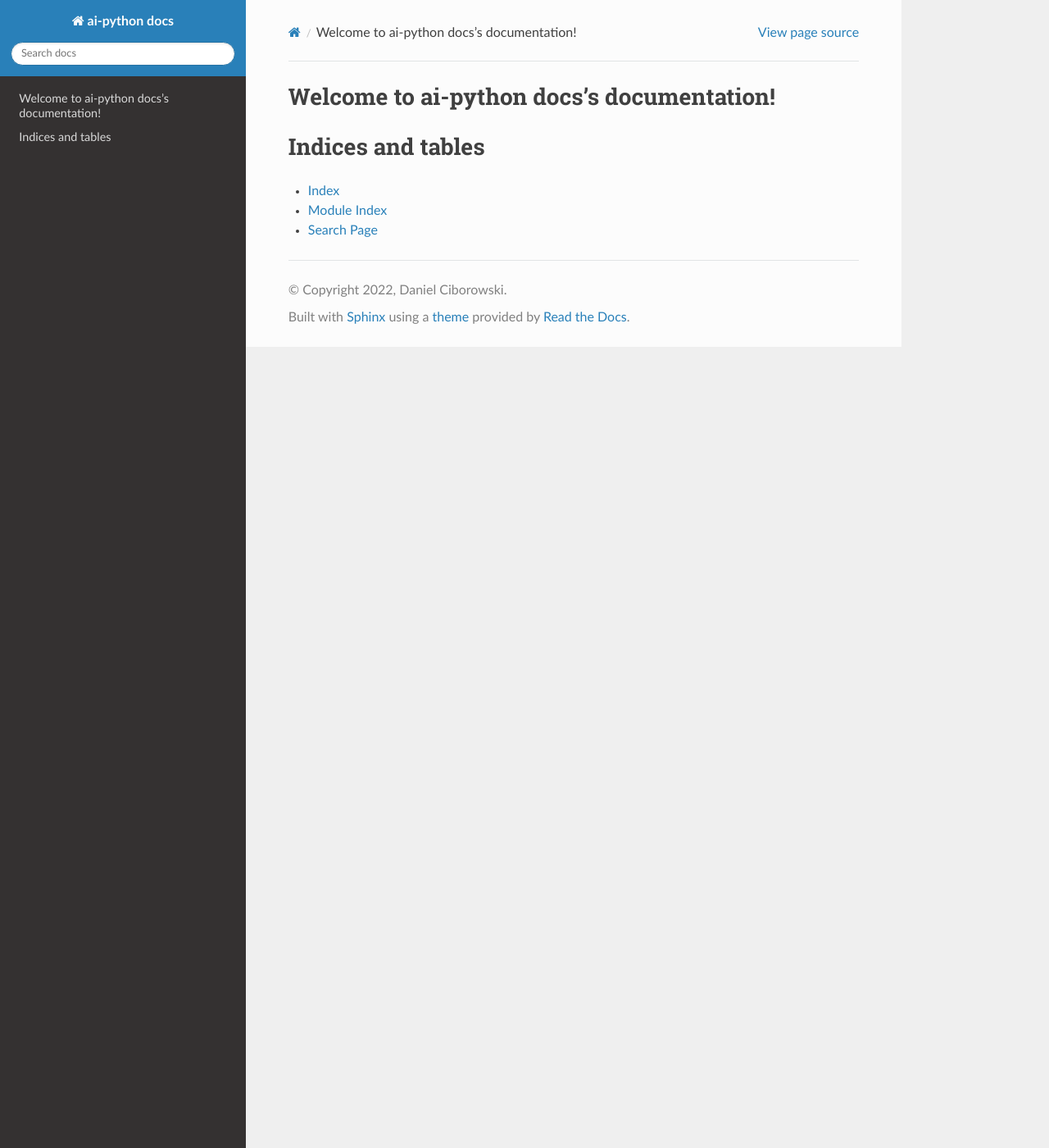
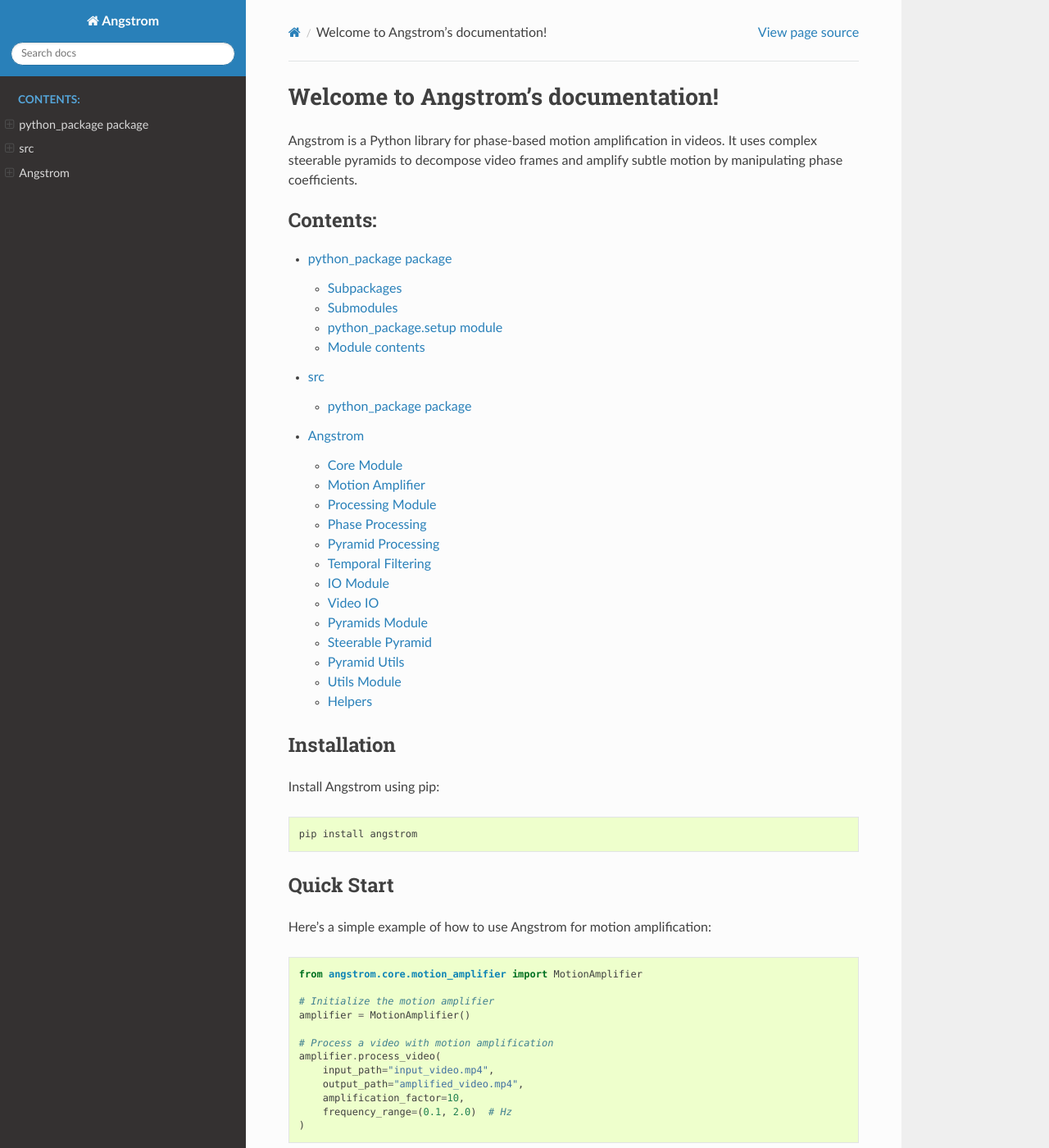
Before and after one commit to levi2234/Angstrom, a Sphinx documentation site: the page built from docs/index.rst, in a window 1280 px wide and 1400 px high. Shown: the whole window at 82% size. Built offline with Sphinx 7.4.7 and the Read the Docs theme 3.1.0, drawn with Linux system fonts in a browser that asks for light colours; some of the changed text lies outside the part shown.

Commit message:
fix: update CI/CD pipeline and documentation setup

```diff
--- a/docs/conf.py
+++ b/docs/conf.py
@@ -18,9 +18,9 @@ sys.path.insert(0, os.path.abspath("../src/"))
 
 # -- Project information -----------------------------------------------------
 
-project = "ai-python docs"
-copyright = "2022, Daniel Ciborowski"
-author = "Daniel Ciborowski"
+project = "Angstrom"
+copyright = "2024, Levi Thomas Jos van Es"
+author = "Levi Thomas Jos van Es"
 
 # The full version, including alpha/beta/rc tags
 release = "0.1.0"
@@ -39,6 +39,7 @@ extensions = [
     "sphinx.ext.viewcode",  # Add links to highlighted source code
     "sphinx.ext.napoleon",  # to render Google format docstrings
     "sphinx.ext.githubpages",
+    "sphinx_copybutton",
 ]
 
 # Add any paths that contain templates here, relative to this directory.
@@ -65,3 +66,16 @@ html_static_path = ["_static"]
 # Napoleon settings
 napoleon_include_init_with_doc = True
 napoleon_include_private_with_doc = True
+
+# Theme options
+html_theme_options = {
+    'navigation_depth': 4,
+    'titles_only': False,
+    'collapse_navigation': False,
+}
+
+# The name of the Pygments (syntax highlighting) style to use.
+pygments_style = 'sphinx'
+
+# If true, `todo` and `todoList` produce output, else they produce nothing.
+todo_include_todos = False
--- a/docs/index.rst
+++ b/docs/index.rst
@@ -1,16 +1,57 @@
-.. ai-python docs documentation master file, created by
-   sphinx-quickstart on Thu May  5 14:06:45 2022.
+.. Angstrom documentation master file, created by
+   sphinx-quickstart on Tue Mar 19 10:00:00 2024.
    You can adapt this file completely to your liking, but it should at least
    contain the root `toctree` directive.
 
-Welcome to ai-python docs's documentation!
-==========================================
+Welcome to Angstrom's documentation!
+====================================
+
+Angstrom is a Python library for phase-based motion amplification in videos. It uses complex steerable pyramids to decompose video frames and amplify subtle motion by manipulating phase coefficients.
 
 .. toctree::
    :maxdepth: 2
    :caption: Contents:
+
+   python_package
    modules
 
+Installation
+------------
+
+Install Angstrom using pip:
+
+.. code-block:: bash
+
+   pip install angstrom
+
+Quick Start
+-----------
+
+Here's a simple example of how to use Angstrom for motion amplification:
+
+.. code-block:: python
+
+   from angstrom.core.motion_amplifier import MotionAmplifier
+
+   # Initialize the motion amplifier
+   amplifier = MotionAmplifier()
+
+   # Process a video with motion amplification
+   amplifier.process_video(
+       input_path="input_video.mp4",
+       output_path="amplified_video.mp4",
+       amplification_factor=10,
+       frequency_range=(0.1, 2.0)  # Hz
+   )
+
+Features
+--------
+
+* **Phase-based motion amplification**: Uses complex steerable pyramids for accurate motion detection
+* **Temporal filtering**: Apply bandpass filters to target specific motion frequencies
+* **GPU acceleration**: Leverages PyTorch for efficient computation
+* **Multiple output formats**: Support for various video formats
+* **Configurable parameters**: Fine-tune amplification factors and frequency ranges
 
 Indices and tables
 ==================
--- a/docs/modules.rst
+++ b/docs/modules.rst
@@ -5,3 +5,115 @@ src
    :maxdepth: 4
 
    python_package
+
+Angstrom
+========
+
+.. automodule:: angstrom
+   :members:
+   :undoc-members:
+   :show-inheritance:
+
+Core Module
+-----------
+
+.. automodule:: angstrom.core
+   :members:
+   :undoc-members:
+   :show-inheritance:
+
+Motion Amplifier
+---------------
+
+.. automodule:: angstrom.core.motion_amplifier
+   :members:
+   :undoc-members:
+   :show-inheritance:
+
+Processing Module
+----------------
+
+.. automodule:: angstrom.processing
+   :members:
+   :undoc-members:
+   :show-inheritance:
+
+Phase Processing
+---------------
+
+.. automodule:: angstrom.processing.phase
+   :members:
+   :undoc-members:
+   :show-inheritance:
+
+Pyramid Processing
+-----------------
+
+.. automodule:: angstrom.processing.pyramid
+   :members:
+   :undoc-members:
+   :show-inheritance:
+
+Temporal Filtering
+-----------------
+
+.. automodule:: angstrom.processing.temporal_filter
+   :members:
+   :undoc-members:
+   :show-inheritance:
+
+IO Module
+---------
+
+.. automodule:: angstrom.io
+   :members:
+   :undoc-members:
+   :show-inheritance:
+
+Video IO
+--------
+
+.. automodule:: angstrom.io.video_io
+   :members:
+   :undoc-members:
+   :show-inheritance:
+
+Pyramids Module
+---------------
+
+.. automodule:: angstrom.pyramids
+   :members:
+   :undoc-members:
+   :show-inheritance:
+
+Steerable Pyramid
+-----------------
+
+.. automodule:: angstrom.pyramids.steerable_pyramid
+   :members:
+   :undoc-members:
+   :show-inheritance:
+
+Pyramid Utils
+-------------
+
+.. automodule:: angstrom.pyramids.pyramid_utils
+   :members:
+   :undoc-members:
+   :show-inheritance:
+
+Utils Module
+------------
+
+.. automodule:: angstrom.utils
+   :members:
+   :undoc-members:
+   :show-inheritance:
+
+Helpers
+-------
+
+.. automodule:: angstrom.utils.helpers
+   :members:
+   :undoc-members:
+   :show-inheritance:
```
Also changed, not shown: 8 other files.
